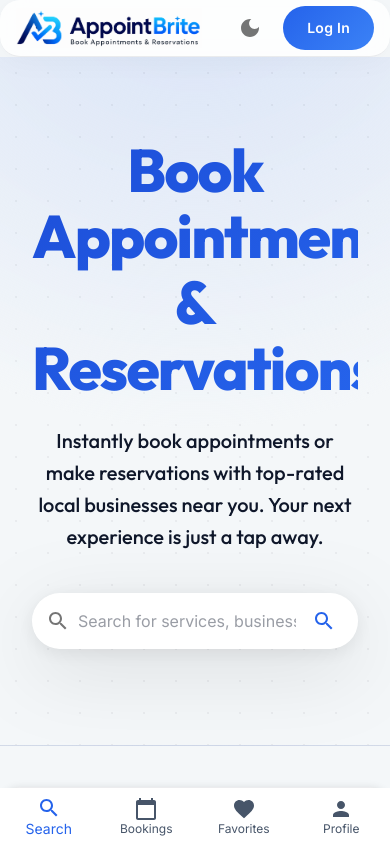
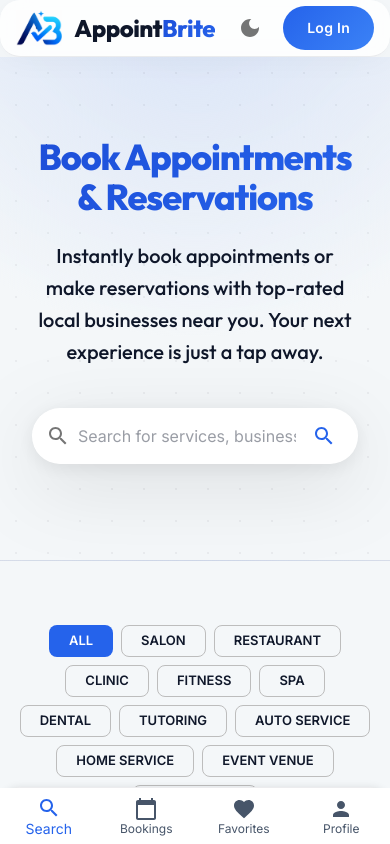
Before and after one commit to jayant-patidar/AppointBrite, a React (Vite) app in the folder AppointBrite Client/: page /search in a window 390 px wide. Shown: the top 844 px of the page. Built offline with nearby package versions, Linux system fonts and the light colour scheme; no server answers.

Commit message:
logo and mobile view text is fixed

```diff
--- a/AppointBrite Client/src/App.tsx
+++ b/AppointBrite Client/src/App.tsx
@@ -11,7 +11,7 @@ import { queryClient } from '@/api/queryClient';
 import { lightTheme, darkTheme } from '@/styles/theme';
 import { ROUTES } from '@/config/routes';
 import { authApi } from '@/api/auth';
-import { setUser } from '@/store/slices/authSlice';
+import { setUser, setLoading } from '@/store/slices/authSlice';
 import ErrorBoundary from '@/components/shared/ErrorBoundary';
 import LoadingScreen from '@/components/shared/LoadingScreen';
 import ProtectedRoute from '@/components/shared/ProtectedRoute';
@@ -58,8 +58,20 @@ function AppRoutes() {
   useEffect(() => {
     authApi.me()
       .then((user) => dispatch(setUser(user)))
-      .catch(() => { /* silent fail, user is not logged in */ });
+      .catch(() => { /* silent fail, user is not logged in */ })
+      .finally(() => dispatch(setLoading(false)));
   }, [dispatch]);
+
+  useEffect(() => {
+    document.title = 'AppointBrite - Book Appointments & Reservations';
+    let link = document.querySelector("link[rel~='icon']") as HTMLLinkElement;
+    if (!link) {
+      link = document.createElement('link');
+      link.rel = 'icon';
+      document.head.appendChild(link);
+    }
+    link.href = themeMode === 'dark' ? '/dark them logo.png' : '/light theme logo.png';
+  }, [themeMode]);
 
   return (
     <ThemeProvider theme={theme}>
--- a/AppointBrite Client/src/components/layout/Header.tsx
+++ b/AppointBrite Client/src/components/layout/Header.tsx
@@ -76,10 +76,37 @@ export default function Header() {
         >
           <Box
             component="img"
-            src="/headerlogo.png"
-            alt="AppointBrite"
-            sx={{ height: 40, width: 'auto' }}
+            src={themeMode === 'dark' ? '/dark them logo.png' : '/light theme logo.png'}
+            alt="Logo"
+            sx={{ height: 36, width: 'auto', mr: 1.5 }}
           />
+          <Typography
+            variant="h5"
+            sx={{
+              fontWeight: 900,
+              letterSpacing: '-0.02em',
+              display: 'flex',
+              alignItems: 'center',
+              userSelect: 'none'
+            }}
+          >
+            <Box component="span" sx={{ color: 'text.primary' }}>
+              Appoint
+            </Box>
+            <Box
+              component="span"
+              sx={{
+                background: themeMode === 'dark'
+                  ? 'linear-gradient(135deg, #60A5FA 0%, #3B82F6 100%)'
+                  : 'linear-gradient(135deg, #1D4ED8 0%, #2563EB 100%)',
+                backgroundClip: 'text',
+                WebkitBackgroundClip: 'text',
+                WebkitTextFillColor: 'transparent',
+              }}
+            >
+              Brite
+            </Box>
+          </Typography>
         </Box>
 
         <Box sx={{ display: 'flex', alignItems: 'center', gap: { xs: 1, sm: 2, md: 3 } }}>
--- a/AppointBrite Client/src/features/customer/pages/MyBookingsPage.tsx
+++ b/AppointBrite Client/src/features/customer/pages/MyBookingsPage.tsx
@@ -156,15 +156,22 @@ export default function MyBookingsPage() {
     const businessImage = business?.mediaGallery?.[0] || 'https://via.placeholder.com/150';
 
     return (
-      <Paper key={booking._id} sx={{ p: 2, mb: 2, borderRadius: 3, display: 'flex', gap: 2, alignItems: 'center' }} elevation={2}>
+      <Paper key={booking._id} sx={{ p: 2, mb: 2, borderRadius: 3, display: 'flex', flexDirection: 'column', gap: 2, overflow: 'hidden' }} elevation={2}>
+
+        {/* Top Half: Image & Details */}
+        <Box sx={{ display: 'flex', gap: 2, alignItems: 'flex-start' }}>
           <Box
             component="img"
             src={businessImage}
-          sx={{ width: 100, height: 100, borderRadius: 2, objectFit: 'cover' }}
+            sx={{ width: { xs: 80, sm: 100 }, height: { xs: 80, sm: 100 }, borderRadius: 2, objectFit: 'cover', flexShrink: 0 }}
           />
-        <Box sx={{ flex: 1 }}>
-          <Typography variant="h6" sx={{ fontWeight: 'bold' }}>{service?.name}</Typography>
-          <Typography variant="body2" color="text.secondary">{business?.name} - {business?.location?.address}</Typography>
+          <Box sx={{ flex: 1, minWidth: 0 }}>
+            <Typography variant="h6" sx={{ fontWeight: 'bold', fontSize: { xs: '1rem', sm: '1.25rem' }, overflow: 'hidden', textOverflow: 'ellipsis', whiteSpace: 'nowrap' }}>
+              {service?.name}
+            </Typography>
+            <Typography variant="body2" color="text.secondary" sx={{ overflow: 'hidden', textOverflow: 'ellipsis', whiteSpace: 'nowrap' }}>
+              {business?.name} - {business?.location?.address}
+            </Typography>
             <Typography variant="body2" sx={{ mt: 1 }}>
               <strong>Date:</strong> {format(new Date(booking.startTime), 'MMM do, yyyy - h:mm a')}
             </Typography>
@@ -172,7 +179,10 @@ export default function MyBookingsPage() {
               <strong>Party Size:</strong> {booking.partySize || 1}
             </Typography>
           </Box>
-        <Box sx={{ display: 'flex', flexDirection: 'column', alignItems: 'flex-end', gap: 1 }}>
+        </Box>
+
+        {/* Bottom Half: Status & Actions */}
+        <Box sx={{ display: 'flex', justifyContent: 'space-between', alignItems: 'center', flexWrap: 'wrap', gap: 2, pt: 1, borderTop: '1px solid', borderColor: 'divider' }}>
           <Chip
             label={booking.status}
             color={
@@ -183,18 +193,18 @@ export default function MyBookingsPage() {
             size="small"
             sx={{ fontWeight: 'bold' }}
           />
+          <Box sx={{ display: 'flex', gap: 1, flexWrap: 'wrap' }}>
             {booking.status === 'CONFIRMED' || booking.status === 'PENDING' ? (
-            <Box sx={{ display: 'flex', gap: 1 }}>
+              <>
                 <Button size="small" variant="outlined" onClick={() => handleRescheduleClick(booking)}>Reschedule</Button>
                 <Button size="small" variant="outlined" color="error" onClick={() => handleCancelClick(booking)}>Cancel</Button>
-            </Box>
-          ) : null}
-          {booking.status === 'CONFIRMED' || booking.status === 'PENDING' ? (
                 <Button size="small" variant="text" onClick={(e) => handleSupportClick(e, booking)}>Get Help</Button>
+              </>
             ) : null}
             {booking.status === 'COMPLETED' ? (
               <Button size="small" variant="contained" onClick={() => handleReviewClick(booking)}>Leave Feedback</Button>
             ) : null}
+          </Box>
         </Box>
       </Paper>
     );
@@ -213,7 +223,14 @@ export default function MyBookingsPage() {
       <Typography variant="h4" sx={{ fontWeight: 800, mb: 4 }}>My Bookings</Typography>
 
       <Box sx={{ borderBottom: 1, borderColor: 'divider' }}>
-        <Tabs value={tabIndex} onChange={handleTabChange} aria-label="booking tabs">
+        <Tabs
+          value={tabIndex}
+          onChange={handleTabChange}
+          aria-label="booking tabs"
+          variant="scrollable"
+          scrollButtons="auto"
+          allowScrollButtonsMobile
+        >
           <Tab label={`Upcoming (${upcomingBookings.length})`} />
           <Tab label={`Past (${pastBookings.length})`} />
           <Tab label={`Canceled (${canceledBookings.length})`} />
--- a/AppointBrite Client/src/features/search/pages/SearchPage.tsx
+++ b/AppointBrite Client/src/features/search/pages/SearchPage.tsx
@@ -56,6 +56,7 @@ export default function SearchPage() {
             variant="h2"
             sx={{
               fontWeight: 800,
+              fontSize: { xs: '2.25rem', sm: '3rem', md: '3.75rem' },
               mb: 3,
               lineHeight: 1.1,
               letterSpacing: '-0.03em',
--- a/AppointBrite Client/src/store/slices/authSlice.ts
+++ b/AppointBrite Client/src/store/slices/authSlice.ts
@@ -15,7 +15,7 @@ const initialState: AuthState = {
   user: null,
   accessToken: null,
   isAuthenticated: false,
-  isLoading: false,
+  isLoading: true,
 };
 
 export const authSlice = createSlice({
```
Also changed, not shown: AppointBrite Client/public/dark them logo.png (added), AppointBrite Client/public/light theme logo.png (renamed from AppointBrite Client/public/logo.png). Lines whose indentation alone changed are shown as unchanged.
